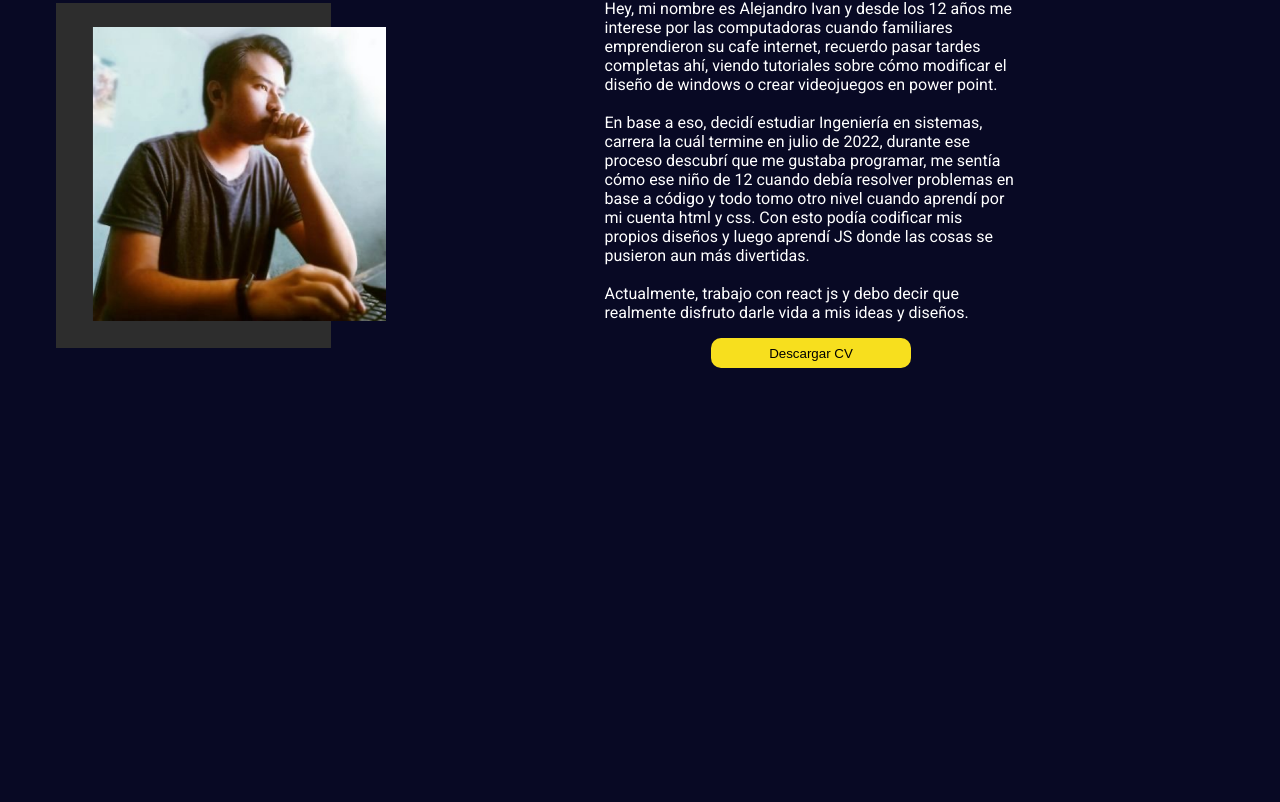
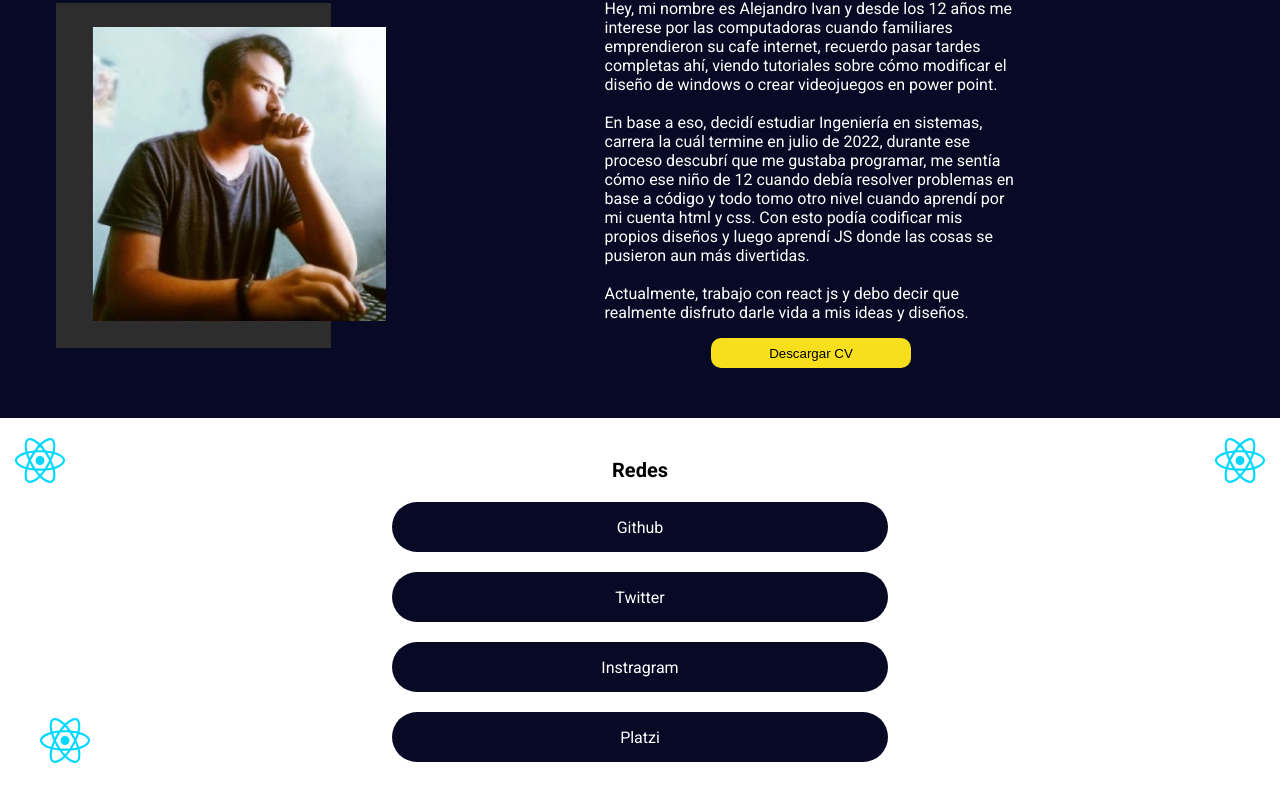
Before and after one commit to IviSoftware/portfolio, a React (Create React App) app: page / in a window 1280 px wide. Shown: the part 1585-2387 px from the top of the page. Before the commit the page ends 2003 px from the top, so only its background shows below. Built offline with nearby package versions, Linux system fonts and the light colour scheme.

Commit message:
portafolio en escritorio terminado

```diff
--- /dev/null
+++ b/src/components/RedLink.jsx
@@ -0,0 +1,12 @@
+import React from 'react';
+import '../styles/RedLink.css';
+
+function RedLink({link,texto}) {
+  return (
+    <div className='RedLink'>
+        <a href={link} target="_blank">{texto}</a>
+    </div>
+  )
+}
+
+export default RedLink
--- a/src/containers/SocialNetwork.jsx
+++ b/src/containers/SocialNetwork.jsx
@@ -1,10 +1,39 @@
 import React from 'react';
+import '../styles/SocialNework.css';
+import RedLink from '../components/RedLink';
+import reactIcon from '../img/icons-tech-carrusel/react.svg'
 
 
 function SocialNetwork() {
   return (
     <section className="SocialNetwork">
 
+      <img className='reactImage icon-01' src={reactIcon} alt="Icono de react js"/>
+      <img className='reactImage icon-02' src={reactIcon} alt="Icono de react js"/>
+      <img className='reactImage icon-03' src={reactIcon} alt="Icono de react js"/>
+
+
+      <h3 className='title_red'>Redes</h3>
+
+        <RedLink
+          texto={'Github'}
+          link={'https://github.com/IviSoftware'}
+        />
+
+        <RedLink
+          texto={'Twitter'}
+          link={'https://twitter.com/Ivi_Mendieta'}
+        />
+
+        <RedLink
+          texto={'Instragram'}
+          link={'https://www.instagram.com/ivi_mendieta/'}
+        />
+
+        <RedLink
+          texto={'Platzi'}
+          link={'https://platzi.com/p/Ivi_Mendieta/'}
+        />
     </section>
   )
 }
--- /dev/null
+++ b/src/styles/RedLink.css
@@ -0,0 +1,29 @@
+.RedLink{
+    width: 40%;
+    height: 50px;
+    background-color: #080924;
+    color:white;
+    font-size: 1.6rem;
+    border-radius: 29px;
+    margin-bottom: 20px;
+    transition: all 0.3s linear;
+}
+
+.RedLink a{
+    text-decoration: none;
+    color: white;
+    width: 100%;
+    height: 100%;
+    display:flex;
+    justify-content: center;
+    align-items: center;
+}
+
+.RedLink:hover{
+    background-color: var(--javascript-color);
+}
+
+.RedLink a:hover{
+    color: black;
+    font-weight: bold;
+}
--- a/src/styles/SocialNework.css
+++ b/src/styles/SocialNework.css
@@ -1,6 +1,35 @@
 .SocialNetwork{
     width: 100%;
-    height: 200px;
+    height: auto;
     background-color: white;
+    padding: 20px;
+    display: flex;
+    flex-direction: column;
+    align-items: center;
+    position:relative;
+}
 
+.title_red{
+    color: black;
+    font-size: var(--title-size--section);
 }
+
+.reactImage{
+    position:absolute;
+    width: 50px;
+}
+
+.reactImage.icon-01{
+    top:20px;
+    left:15px;
+}
+
+.reactImage.icon-02{
+    top:20px;
+    right:15px;
+}
+
+.reactImage.icon-03{
+    top:300px;
+    left:40px;
+}
```
Also changed, not shown: 1 other file (tests, documents, lock files or other folders).
